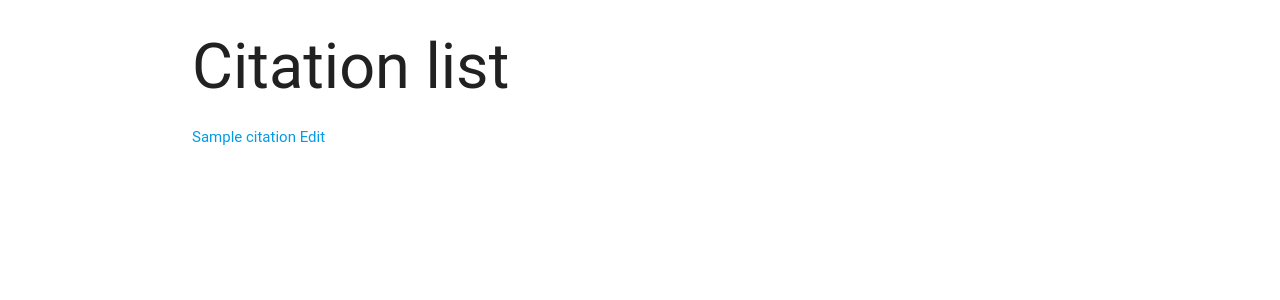
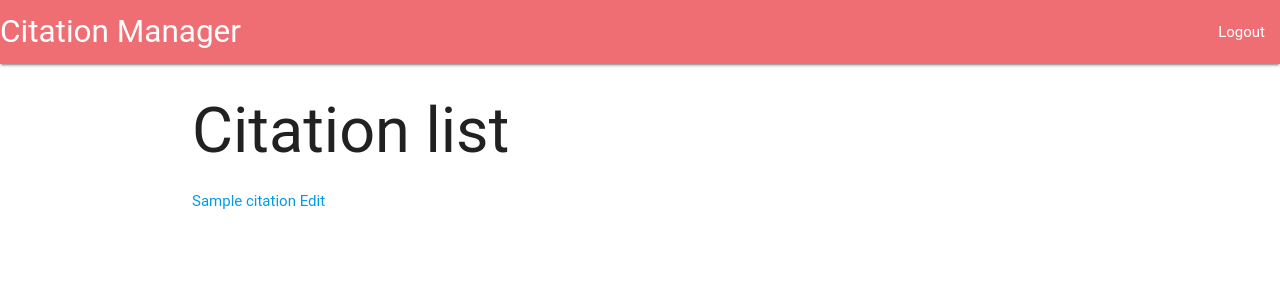
Before and after one commit to laurxa/WebApp, a Django app: template templates/citation/list.html in a window 1280 px wide. Shown: the top 300 px of the page. Run offline with Django 3.2, Linux system fonts and the light colour scheme; the template is opened without the code that fills it: most values are stand-ins (such as "Sample title", 1, 10 or a date in 2020); some libraries are stand-ins or nearby versions; some web fonts are replaced.

Commit message:
App now login secure

```diff
--- /dev/null
+++ b/templates/_components/nav/navbar.html
@@ -0,0 +1,8 @@
+<nav>
+    <div class="nav-wrapper">
+        <a href="#" class="brand-logo">Citation Manager</a>
+        <ul id="nav-mobile" class="right hide-on-med-and-down">
+            <li><a href="{% url 'user:logout' %}">Logout</a></li>
+        </ul>
+    </div>
+</nav>
--- a/templates/base.html
+++ b/templates/base.html
@@ -7,6 +7,7 @@
     {% include '_components/head/materialize.html' %}
 </head>
 <body>
+{% include '_components/nav/navbar.html' %}
 
 <div class="container">
     {% block page %}
--- a/templates/citation/citation_update_form.html
+++ b/templates/citation/citation_update_form.html
@@ -5,5 +5,7 @@
     <form action="" method="post">{% csrf_token %}
         {{ form.as_p }}
         <button type="submit">Save</button>
+        <button type="reset">Revert Changes</button>
+        <a href="{% url 'citation:detail' object.slug %}">Cancel</a>
     </form>
 {% endblock %}
--- a/templates/registration/login.html
+++ b/templates/registration/login.html
@@ -1,6 +1,7 @@
 {% extends 'base.html' %}
 
 {% block page %}
+    <h1>Login</h1>
     <form method="post" action="{% url 'user:login' %}">
         {% csrf_token %}
         {{ form.as_p }}
--- a/user/urls.py
+++ b/user/urls.py
@@ -1,9 +1,10 @@
 from django.conf.urls import url
-from django.contrib.auth.views import login
+from django.contrib.auth.views import login, logout_then_login
 
 
 app_name = 'user'
 
 urlpatterns = [
     url(r'^login/?$', login, name='login'),
+    url(r'^logout/?$', logout_then_login, name='logout'),
 ]
```
Also changed, not shown: citation/views.py (+18 -4 lines), db.sqlite3.
